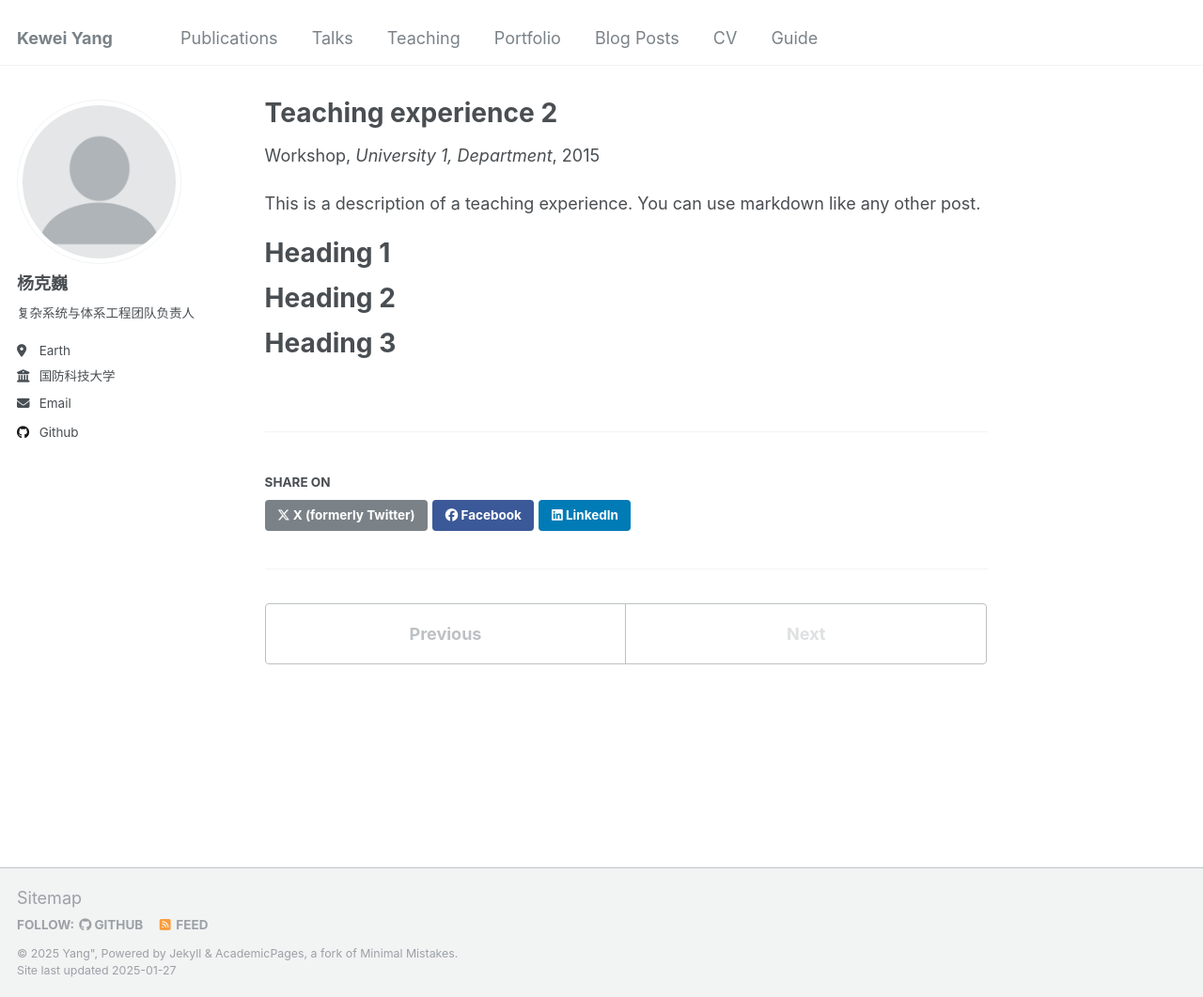
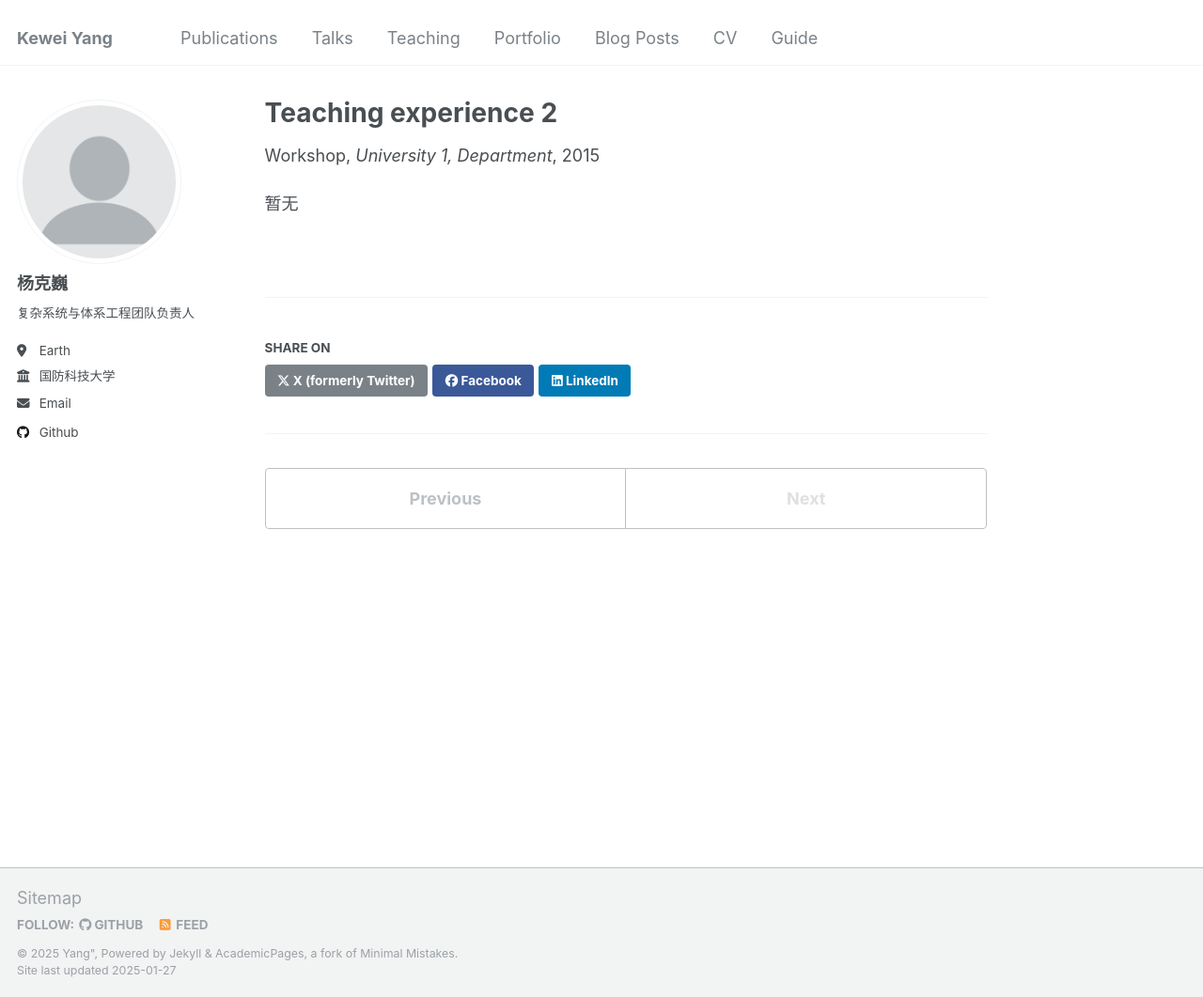
Before and after one commit to Renjie-98/RenjieXU, a Jekyll site: the page built from _teaching/2015-spring-teaching-2.md, in a window 1280 px wide and 1061 px high. Shown: the whole window at 94% size. Built offline with Jekyll 4.4.1, drawn with Linux system fonts in a browser that asks for light colours.

Commit message:
Update 2015-spring-teaching-2.md

```diff
--- a/_teaching/2015-spring-teaching-2.md
+++ b/_teaching/2015-spring-teaching-2.md
@@ -8,13 +8,4 @@ date: 2015-01-01
 location: "City, Country"
 ---
 
-This is a description of a teaching experience. You can use markdown like any other post.
-
-Heading 1
-======
-
-Heading 2
-======
-
-Heading 3
-======
+暂无
```
